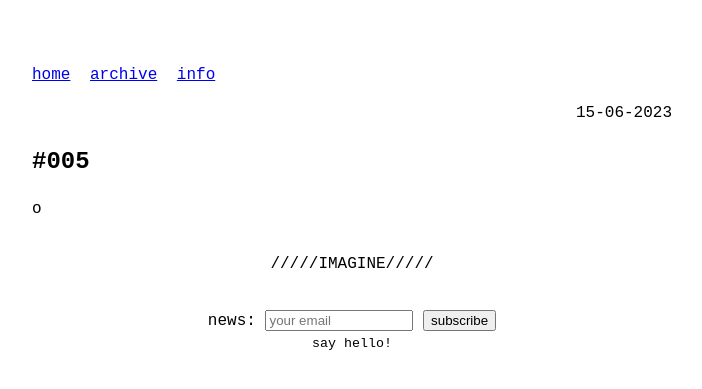
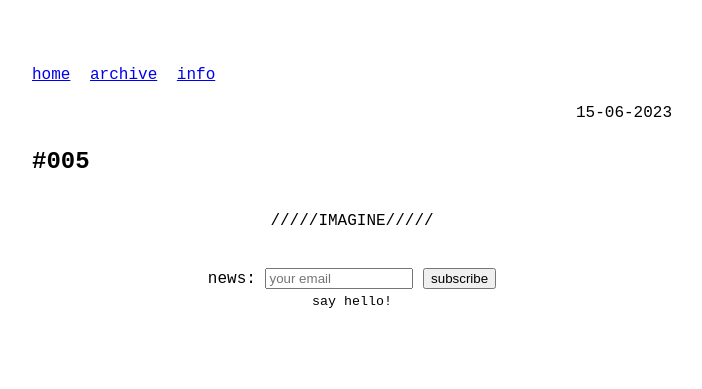
Before and after one commit to odaniloluna/odaniloluna.github.io, a Jekyll site: the page built from _posts/2023-06-15-#005.md, in a window 1280 px wide. Shown: the top 389 px of the page, without its empty margins (288-990 px from the left). Built offline with Jekyll 4.4.1, drawn with Linux system fonts in a browser that asks for light colours.

Commit message:
Update newsletter.html

```diff
--- a/_includes/newsletter.html
+++ b/_includes/newsletter.html
@@ -1,4 +1,4 @@
-o<hr data-content="IMAGINE">
+<hr data-content="IMAGINE">
 
 <form style="padding:3px;text-align:center;" onsubmit="sendEmail(); return false;">
   <label for="tlemail">news:</label>
```
